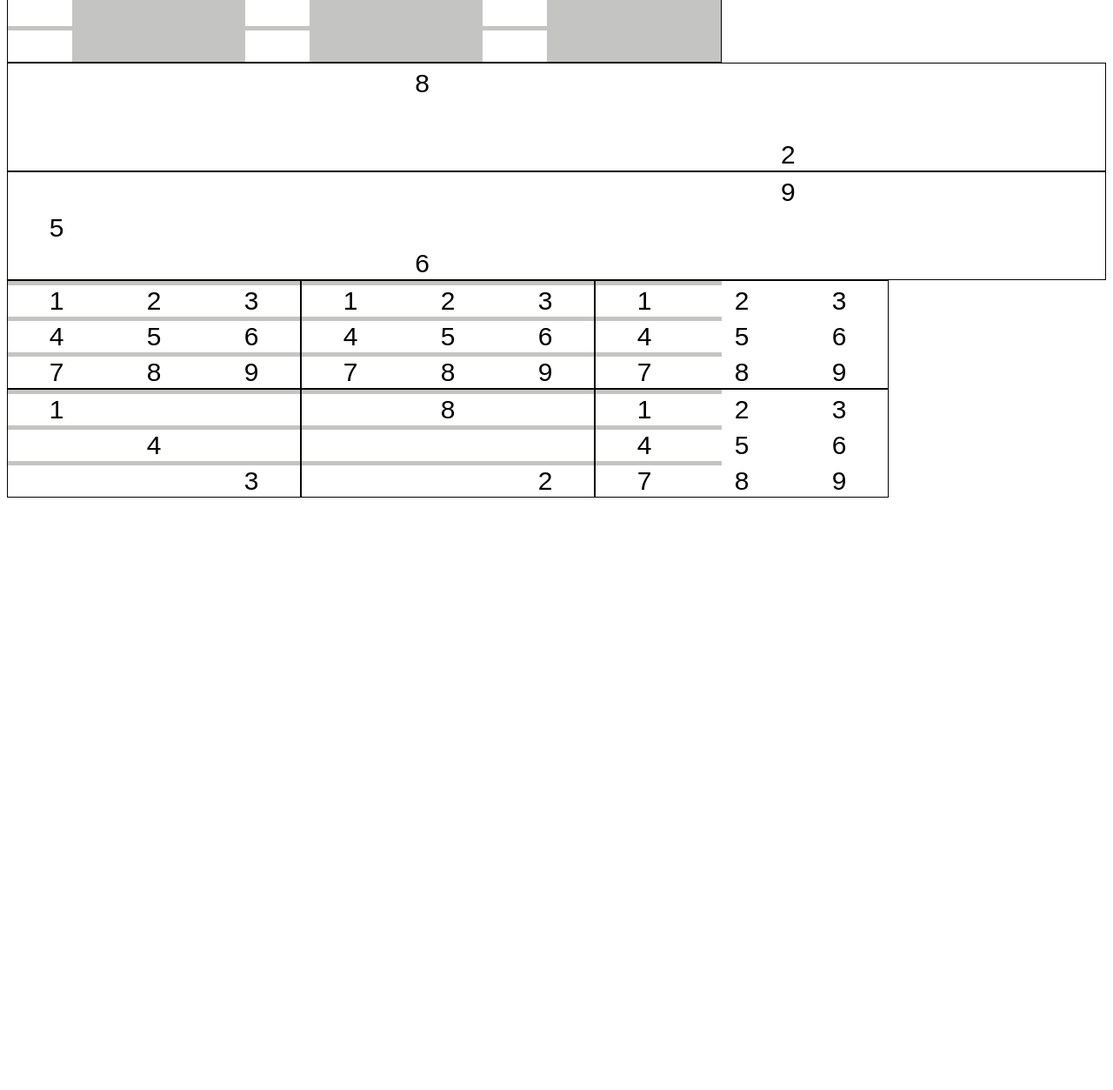
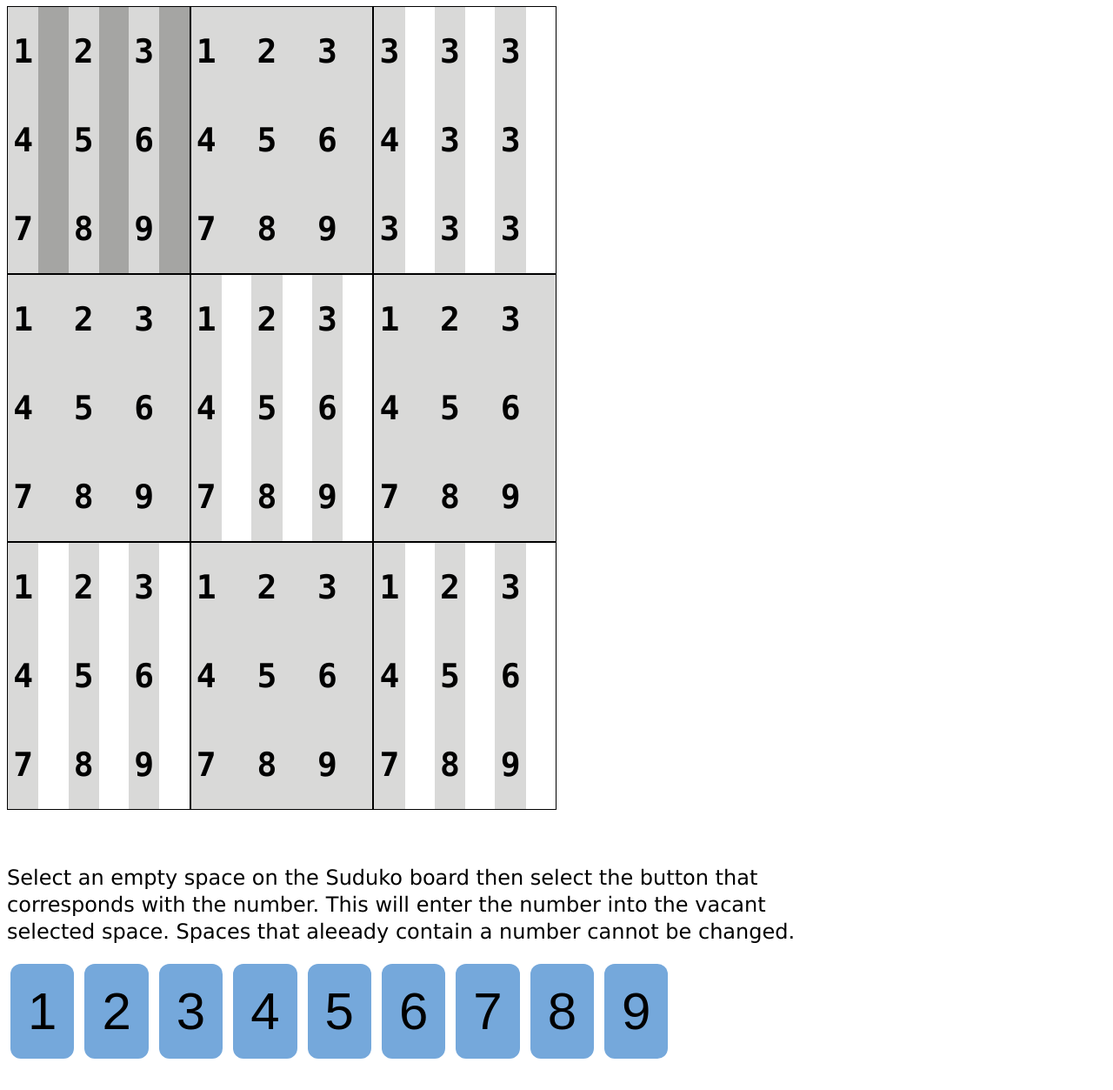
Before and after one commit to simplypstar/Milestone-Game-Project, a website: page index.html in a window 1280 px wide. Shown: the part 180-1433 px from the top of the page at 87% size. Before the commit the page ends 800 px from the top, so only its background shows below. Drawn offline with nearby package versions, Linux system fonts and the light colour scheme.

Commit message:
formatted more of the board, added  number buttons

```diff
--- a/assets/scripts.css
+++ b/assets/scripts.css
@@ -1,30 +1,97 @@
 /*   */
 
-#top-grid-1, #main-grid2, #main-grid3 {
+
+ #top-row, #middle-row, #bottom-row {
     display: grid;
-    grid-template-columns: repeat(3, 1fr);
-    width: 65%;                                                                                                                                                                                                                                                                                                                                                                                                                                                                                                            box-sizing: border-box;
+    /*grid-template-columns: repeat(3, auto);*/
+    grid-template-columns: repeat(3, 10fr);
+    width: 50%;
     border: 1px 1px 1px solid;
-    background-color:rgb(196, 196, 195);
-}
+    /*background-color:rgb(124, 124, 121);*/
+ }
 
 
-.col, .col1, .col2, .col3 {
+    .col {
     display: grid;
     grid-template-columns: auto auto auto;
     box-sizing: content-box;
-    border: 2px solid rgba(1, 2, 1);
+    border: 1px solid rgba(1, 1, 1);
     box-sizing: border-box;
     width: 100%;
     border: solid 1px;
 }
 
-
 input {
     text-align: center;
     border: none;
-    font-family: Arial, Helvetica, sans-serif;
-    font-size: 30px;
-    margin-top: 5px;
+    /*font-family: Arial, Helvetica, sans-serif;*/
+    font-family: "Lucida Console", Courier, monospace;
+    font-size: 38px;
+    font-weight: bold;
+    /*margin-top: 5px;*/
+    height: 100px;
+    width:  45%;
+    /*background-color: rgb(128, 128, 95);*/
+    margin: 0;
+}
+
+/* Changes the background of a selected input field to yellow*/
+input:focus {
+    background-color: rgb(231, 231, 99);
+  }
+
+
+.top-left-grid
+    /* Remove scroll arrows from input fields*/
+    /* Chrome, Safari, Edge, Opera */
+    input::-webkit-outer-spin-button,
+    input::-webkit-inner-spin-button {
+    -webkit-appearance: none;
+}
+
+#top-left-grid div,input {
+    background-color:rgb(165, 165, 163);
+}
+
+
+#top-center-grid div,input {
+    background-color:rgb(217, 217, 216);
+}
+
+
+
+
+#middle-left-grid div,input {
+    background-color:rgb(217, 217, 216);
+}
+
+#middle-right-grid div,input {
+    background-color:rgb(217, 217, 216);
+}
+
+#bottom-center-grid div,input {
+    background-color:rgb(217, 217, 216);
+}
+
+p {
+    font-family: 'Lucida Sans', 'Lucida Sans Regular', 'Lucida Grande', 'Lucida Sans Unicode', Geneva, Verdana, sans-serif;
+    font-size: 24px;
+    line-height: 1px;
+    margin-bottom: 30px;
 
 }
+
+button {
+    display: grid;
+    background-color: rgb(117, 168, 219);
+    border: none;
+    padding: 20px;
+    text-align: center;
+    display: inline-block;
+    font-size: 60px;
+    margin: 6px 4px;
+    cursor: pointer;
+    border-radius: 12px;
+    text-decoration: none;
+    grid-template-columns: repeat(6, 1fr);
+}
--- a/assets/scripts2.css
+++ b/assets/scripts2.css
@@ -1,26 +1,28 @@
 /*   */
 
-.grid-container {
+#top-left, #top-middle, #top-right {          /*.top-grid-container, */
     display: grid;
-    grid-template-columns: auto auto auto;
-    background-color:rgb(219, 207, 192);
-    padding: 1px;
-    width: 33%;
+    /*grid-template-columns: auto auto auto;*/
+    grid-template-columns: repeat(3, 1fr);
+    background-color:rgb(92, 133, 82);
+    /*padding: 1px;*/
+    border: 1px 1px 1px solid;
+    width: 25%;
 }
 
-.grid-item {
-    background-color: rgba(255, 255, 255, 0.8);
-    border: 1px solid rgba(0, 0, 0, 0.8);
-    padding: 5px;
+.col {           /*.grid-item, */
+    background-color: rgba(175, 150, 150, 0.8);
+    border: 1px solid rgba(0, 0, 0.8);
+    /*padding: 1em;*/
     font-size: 30px;
     text-align: center;
 }
 
-#input {
+input {
     text-align: center;
     border: none;
     font-family: Arial, Helvetica, sans-serif;
     font-size: 30px;
-    margin-top: 5px;
+    margin-top: auto;
 
 }
--- /dev/null
+++ b/assets/scripts3.css
@@ -0,0 +1,32 @@
+/*   */
+
+#main-grid, #main-grid2, #main-grid3 {
+    display: grid;
+    /*grid-template-columns: repeat(3, 3, 3);*/
+    grid-template-columns: repeat(3, 1fr);
+    width: 33%;                                                                                                                                                                                                                                                                                                                                                                                                                                                                                                            box-sizing: border-box;
+    border: 1px 1px 1px solid;
+    background-color:rgb(68, 66, 152);
+}
+
+
+.col1, .col2, .col3 {
+    display: grid;
+    grid-template-columns: auto auto auto;
+    box-sizing: content-box;
+    border: .05px solid rgba(1, 1, 1);
+    box-sizing: border-box;
+    width: 100%;
+    border: solid 1px;
+}
+
+
+input {
+    text-align: center;
+    border: solid;
+    font-family: Arial, Helvetica, sans-serif;
+    font-size: 36px;
+   /*margin-top: 5px;*/
+    /*size: .05px;*/
+    /*height:auto;*/
+}
--- a/index.html
+++ b/index.html
@@ -4,75 +4,148 @@
     <meta charset="UTF-8">
     <meta http-equiv="X-UA-Compatible" content="IE=edge">
     <meta name="viewport" content="width=device-width, initial-scale=1.0">
-    <title>Milestone 1 Game Project</title>
+    <title>Milestone 1 Game Project--1</title>
     <link rel="stylesheet" href="./assets/scripts.css"/>
     <script src="./assets/index.js" defer></script>
+    <!-- Script source from w3Schools (https://www.w3schools.com/jquery/tryit.asp?filename=tryjquery_event_click ) -->
+    <script src="https://ajax.googleapis.com/ajax/libs/jquery/3.6.4/jquery.min.js"></script>
 </head>
 <body>
-    <h1>Milestone 1 Game Project</h1>
-    <h2>Play Sudoku</h3>
-    <div id="top-grid">
-        <div id="top-grid-1" class="col">
+    <h1>Milestone 1 Game Project--1</h1>
+    <h2>Play Sudoku</h2>
+    <h1>Have fun!</h1>
+    <div id="top-row">
+        <div id="top-left-grid" class="col">
             <div class="position-1">
-                <input type="number" min="1" max="9" value="">
+                <input type="number" min="1" max="9" value="1">
             </div>
             <div class="position-2">
-                <input type="number" min="1" max="9" value="">
+                <input type="number" min="1" max="9" value="2">
             </div>
             <div class="position-3">
-                <input type="number" min="1" max="9" value="">
+                <input type="number" min="1" max="9" value="3">
             </div>
             <div class="position-4">
-                <input type="number" min="1" max="9" value="">
+                <input type="number" min="1" max="9" value="4">
             </div>
             <div class="position-5">
-                <input type="number" min="1" max="9" value="">
+                <input type="number" min="1" max="9" value="5">
             </div>
             <div class="position-6">
-                <input type="number" min="1" max="9" value="">
+                <input type="number" min="1" max="9" value="6">
             </div>
             <div class="position-7">
-                <input type="number" min="1" max="9" value="">
+                <input type="number" min="1" max="9" value="7">
             </div>
             <div class="position-8">
-                <input type="number" min="1" max="9" value="">
+                <input type="number" min="1" max="9" value="8">
             </div>
             <div class="position-9">
-                <input type="number" min="1" max="9" value="">
+                <input type="number" min="1" max="9" value="9">
             </div>
-
-
-
         </div>
 
-        <div id="top-grid2" class="col">
-                <div class="item2"><input type=text id=input size="4" value=""></div>
-                <div class="item2"><input type=text id=input size="4" value="8"></div>
-                <div class="item2"><input type=text id=input size="4" value=""></div>
-                <div class="item2"><input type=text id=input size="4" value=""></div>
-                <div class="item2"><input type=text id=input size="4" value=""></div>
-                <div class="item2"><input type=text id=input size="4" value=""></div>
-                <div class="item2"><input type=text id=input size="4" value=""></div>
-                <div class="item2"><input type=text id=input size="4" value=""></div>
-                <div class="item2"><input type=text id=input size="4" value="2"></div>
+        <div id="top-center-grid" class="col">
+            <div class="position-1">
+                <input type="number" min="1" max="9" value="1">
+            </div>
+            <div class="position-2">
+                <input type="number" min="1" max="9" value="2">
+            </div>
+            <div class="position-3">
+                <input type="number" min="1" max="9" value="3">
+            </div>
+            <div class="position-4">
+                <input type="number" min="1" max="9" value="4">
+            </div>
+            <div class="position-5">
+                <input type="number" min="1" max="9" value="5">
+            </div>
+            <div class="position-6">
+                <input type="number" min="1" max="9" value="6">
+            </div>
+            <div class="position-7">
+                <input type="number" min="1" max="9" value="7">
+            </div>
+            <div class="position-8">
+                <input type="number" min="1" max="9" value="8">
+            </div>
+            <div class="position-9">
+                <input type="number" min="1" max="9" value="9">
+            </div>
         </div>
 
-        <div id="top-grid3" class="col">
-            <div class="item3"><input type=text id=input size="4" value=""></div>
-            <div class="item3"><input type=text id=input size="4" value=""></div>
-            <div class="item3"><input type=text id=input size="4" value="9"></div>
-            <div class="item3"><input type=text id=input size="4" value="5"></div>
-            <div class="item3"><input type=text id=input size="4" value=""></div>
-            <div class="item3"><input type=text id=input size="4" value=""></div>
-            <div class="item3"><input type=text id=input size="4" value=""></div>
-            <div class="item3"><input type=text id=input size="4" value="6"></div>
-            <div class="item3"><input type=text id=input size="4" value=""></div>
+        <div id="top-right-grid" class="col">
+            <div class="position-1">
+                <input type="number" min="1" max="9" value="3">
+            </div>
+            <div class="position-2">
+                <input type="number" min="1" max="9" value="3">
+            </div>
+            <div class="position-3">
+                <input type="number" min="1" max="9" value="3">
+            </div>
+            <div class="position-4">
+                <input type="number" min="1" max="9" value="4">
+            </div>
+            <div class="position-5">
+                <input type="number" min="1" max="9" value="3">
+            </div>
+            <div class="position-6">
+                <input type="number" min="1" max="9" value="3">
+            </div>
+            <div class="position-7">
+                <input type="number" min="1" max="9" value="3">
+            </div>
+            <div class="position-8">
+                <input type="number" min="1" max="9" value="3">
+            </div>
+            <div class="position-9">
+                <input type="number" min="1" max="9" value="3">
+            </div>
+        </div>
+    </div>
+
+   <div id="middle-row">
+        <div id="middle-left-grid" class="col">
+            <div class="item4"><input type="number" min="1" max="9" value="1"></div>
+            <div class="item4"><input type="number" min="1" max="9" value="2"></div>
+            <div class="item4"><input type="number" min="1" max="9" value="3"></div>
+            <div class="item4"><input type="number" min="1" max="9" value="4"></div>
+            <div class="item4"><input type="number" min="1" max="9" value="5"></div>
+            <div class="item4"><input type="number" min="1" max="9" value="6"></div>
+            <div class="item4"><input type="number" min="1" max="9" value="7"></div>
+            <div class="item4"><input type="number" min="1" max="9" value="8"></div>
+            <div class="item4"><input type="number" min="1" max="9" value="9"></div>
         </div>
 
+        <div id="middle-center-grid" class="col">
+            <div class="item5"><input type=text id=input size="4" value="1"></div>
+            <div class="item5"><input type=text id=input size="4" value="2"></div>
+            <div class="item5"><input type=text id=input size="4" value="3"></div>
+            <div class="item5"><input type=text id=input size="4" value="4"></div>
+            <div class="item5"><input type=text id=input size="4" value="5"></div>
+            <div class="item5"><input type=text id=input size="4" value="6"></div>
+            <div class="item5"><input type=text id=input size="4" value="7"></div>
+            <div class="item5"><input type=text id=input size="4" value="8"></div>
+            <div class="item5"><input type=text id=input size="4" value="9"></div>
+        </div>
+
+        <div id="middle-right-grid" class="col">
+            <div class="item6"><input type=text id=input size="4" value="1"></div>
+            <div class="item6"><input type=text id=input size="4" value="2"></div>
+            <div class="item6"><input type=text id=input size="4" value="3"></div>
+            <div class="item6"><input type=text id=input size="4" value="4"></div>
+            <div class="item6"><input type=text id=input size="4" value="5"></div>
+            <div class="item6"><input type=text id=input size="4" value="6"></div>
+            <div class="item6"><input type=text id=input size="4" value="7"></div>
+            <div class="item6"><input type=text id=input size="4" value="8"></div>
+            <div class="item6"><input type=text id=input size="4" value="9"></div>
+        </div>
     </div>
 
-    <div id="main-grid2">
-        <div id="grd2" class="col1">
+    <div id="bottom-row">
+        <div id="bottom-left-grid" class="col">
             <div class="item4"><input type=text id=input size="4" value="1"></div>
             <div class="item4"><input type=text id=input size="4" value="2"></div>
             <div class="item4"><input type=text id=input size="4" value="3"></div>
@@ -84,7 +157,7 @@
             <div class="item4"><input type=text id=input size="4" value="9"></div>
         </div>
 
-        <div id=grd2 class="col2">
+        <div id="bottom-center-grid" class="col">
             <div class="item5"><input type=text id=input size="4" value="1"></div>
             <div class="item5"><input type=text id=input size="4" value="2"></div>
             <div class="item5"><input type=text id=input size="4" value="3"></div>
@@ -96,7 +169,7 @@
             <div class="item5"><input type=text id=input size="4" value="9"></div>
         </div>
 
-        <div id=grd2 class="col3">
+        <div id="bottom-right-grid" class="col">
             <div class="item6"><input type=text id=input size="4" value="1"></div>
             <div class="item6"><input type=text id=input size="4" value="2"></div>
             <div class="item6"><input type=text id=input size="4" value="3"></div>
@@ -107,49 +180,39 @@
             <div class="item6"><input type=text id=input size="4" value="8"></div>
             <div class="item6"><input type=text id=input size="4" value="9"></div>
         </div>
-
     </div>
 
-    <div id="main-grid3">
-        <div id="grd3" class="col1">
-            <div class="item4"><input type=text id=input size="4" value="1"></div>
-            <div class="item4"><input type=text id=input size="4" value=""></div>
-            <div class="item4"><input type=text id=input size="4" value=""></div>
-            <div class="item4"><input type=text id=input size="4" value=""></div>
-            <div class="item4"><input type=text id=input size="4" value="4"></div>
-            <div class="item4"><input type=text id=input size="4" value=""></div>
-            <div class="item4"><input type=text id=input size="4" value=""></div>
-            <div class="item4"><input type=text id=input size="4" value=""></div>
-            <div class="item4"><input type=text id=input size="4" value="3"></div>
-        </div>
+<br><br><br>
 
-        <div id=grd3 class="col2">
-            <div class="item5"><input type=text id=input size="4" value=""></div>
-            <div class="item5"><input type=text id=input size="4" value="8"></div>
-            <div class="item5"><input type=text id=input size="4" value=""></div>
-            <div class="item5"><input type=text id=input size="4" value=""></div>
-            <div class="item5"><input type=text id=input size="4" value=""></div>
-            <div class="item5"><input type=text id=input size="4" value=""></div>
-            <div class="item5"><input type=text id=input size="4" value=""></div>
-            <div class="item5"><input type=text id=input size="4" value=""></div>
-            <div class="item5"><input type=text id=input size="4" value="2"></div>
-        </div>
-
-        <div id=grd3 class="col3">
-            <div class="item6"><input type=text id=input size="4" value="1"></div>
-            <div class="item6"><input type=text id=input size="4" value="2"></div>
-            <div class="item6"><input type=text id=input size="4" value="3"></div>
-            <div class="item6"><input type=text id=input size="4" value="4"></div>
-            <div class="item6"><input type=text id=input size="4" value="5"></div>
-            <div class="item6"><input type=text id=input size="4" value="6"></div>
-            <div class="item6"><input type=text id=input size="4" value="7"></div>
-            <div class="item6"><input type=text id=input size="4" value="8"></div>
-            <div class="item6"><input type=text id=input size="4" value="9"></div>
-        </div>
-
-    </div>
+<p>Select an empty space on the Suduko board then select the button that</p>
+<p>corresponds with the number. This will enter the number into the vacant</p>
+<p>selected space. Spaces that aleeady contain a number cannot be changed.</p>
 
 
+<div class="button">
+    <button id="button1">1</button>
+    <button id="button2">2</button>
+    <button id="button3">3</button>
+    <button id="button4">4</button>
+    <button id="button5">5</button>
+    <button id="button6">6</button>
+    <button id="button7">7</button>
+    <button id="button8">8</button>
+    <button id="button9">9</button>
+</div>
+
+
+<p id="demo1"></p>
+<p id="demo2"></p>
+<p id="demo3"></p>
+<p id="demo4"></p>
+<p id="demo5"></p>
+<p id="demo6"></p>
+<p id="demo7"></p>
+<p id="demo8"></p>
+<p id="demo9"></p>
 
 
 </body>
+
+</html>
```
Also changed, not shown: assets/index.js (+75 -4 lines), index2.html (+37 -26 lines), index3.html (added, +133 -0 lines), 1 other file.
